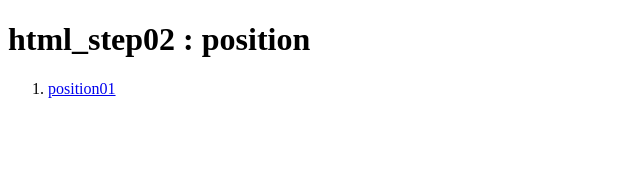
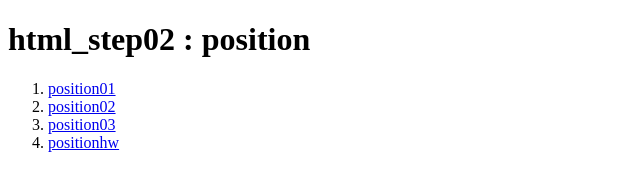
Before and after one commit to daniyeyo/html_step02, a plain HTML site: page index.html in a window 1280 px wide. Shown: the whole page, without its empty margins (0-640 px from the left). Drawn offline with Linux system fonts and the light colour scheme.

Commit message:
Add files via upload

```diff
--- a/index.html
+++ b/index.html
@@ -14,6 +14,15 @@
         <li>
             <a href="position01.html">position01</a>
         </li>
+        <li>
+            <a href="position02.html">position02</a>
+        </li>
+        <li>
+            <a href="position03.html">position03</a>
+        </li>
+        <li>
+            <a href="positionhw.html">positionhw</a>
+        </li>
     </ol>
 </body>
 
```
